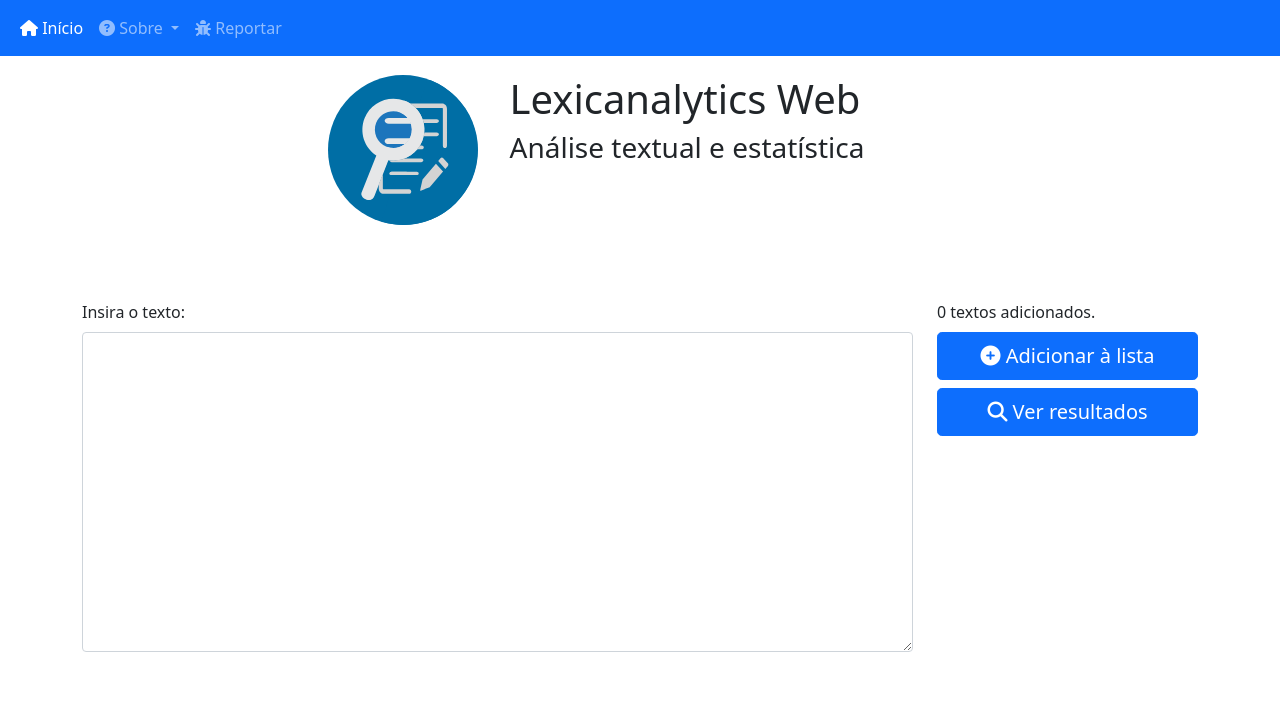
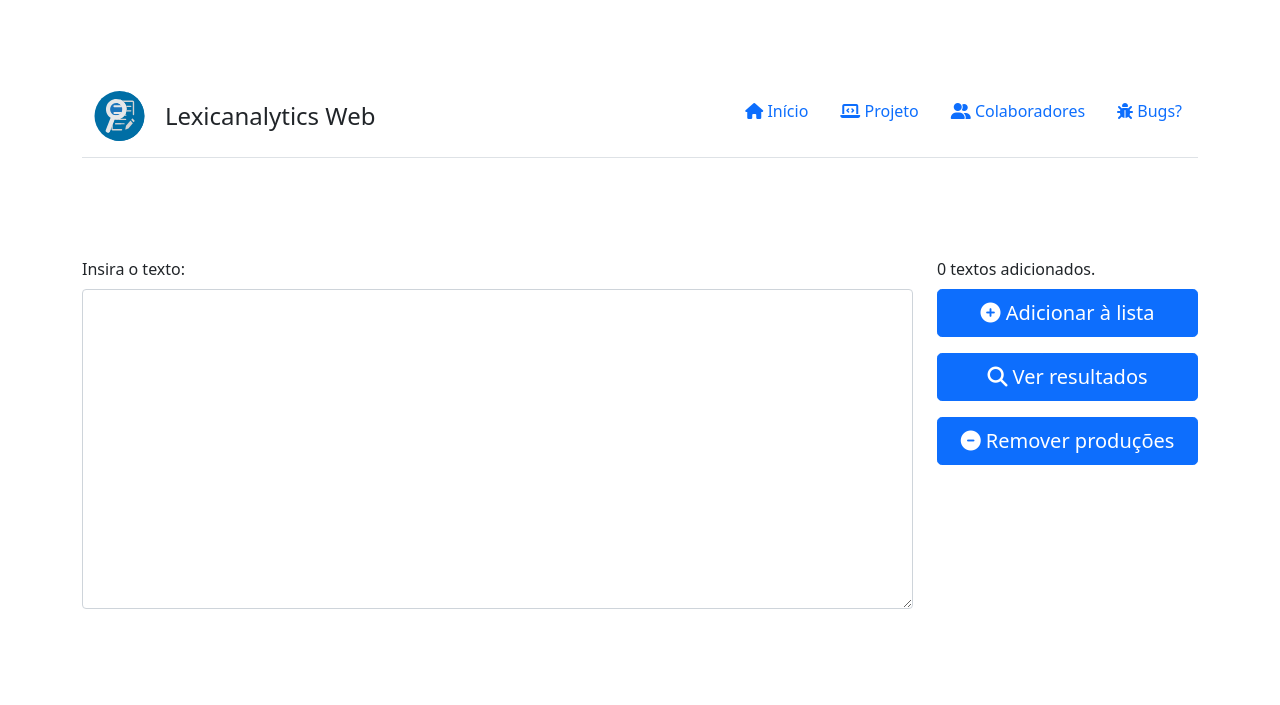
Before and after one commit to vannisson/l2.0, a Flask app: page /index in a window 1280 px wide. Shown: the top 705 px of the page. Run offline with Flask 2, Linux system fonts and the light colour scheme; parts of the project's set-up code (start-up, migrations or seed data) failed here and were passed over; some libraries are stand-ins or nearby versions.

Commit message:
added remove button and updated design

```diff
--- a/service/app.py
+++ b/service/app.py
@@ -39,6 +39,7 @@ api = Api(app = app,
 analyze_ns = api.namespace('analyze', description='Gets text and analyses.')
 prod_info_ns = api.namespace('prod_info', description='Returns production info.')
 stats_ns = api.namespace('stats', description='Returns productions basic stats info.')
+delete_texts_ns = api.namespace('delete', description='Delete all the texts.')
 
 analyze_model = api.model('Analyze params',
 				  {'text': fields.String(required = True,
@@ -217,3 +218,28 @@ class MainClass(Resource):
 				"status": "Could not make prediction",
 				"error": str(error)
 			})
+
+@delete_texts_ns.route("/")
+class MainClass(Resource):
+	def options(self):
+		response = make_response()
+		response.headers.add("Access-Control-Allow-Origin", "*")
+		response.headers.add('Access-Control-Allow-Headers', "*")
+		response.headers.add('Access-Control-Allow-Methods', "*")
+		return response
+
+	def post(self):
+		try:
+			if (os.path.exists(csv_filepath)):
+				os.remove(csv_filepath)
+			response = '{"statusCode": 200, "status": "Query made"}'
+			response = Response(json.dumps(json.loads(response), ensure_ascii=False), mimetype='application/json')
+			response.headers.add('Access-Control-Allow-Origin', '*')
+			return response
+
+		except Exception as error:
+			return jsonify({
+				"statusCode": 500,
+				"status": "Could not make prediction",
+				"error": str(error)
+		})
--- a/service/templates/base.html
+++ b/service/templates/base.html
@@ -19,40 +19,25 @@
 </head>
 
 <body {% block body_attrs %} {% endblock %}>
-    <nav class="navbar fixed-top navbar-expand-lg navbar-dark bg-primary">
-        <div class="container-fluid">
-            <div class="collapse navbar-collapse" id="navbarSupportedContent">
-                <ul class="navbar-nav me-auto mb-2 mb-lg-0">
-                    <li class="nav-item">
-                        <a class="nav-link active" aria-current="page" href="/index"><i class="fas fa-home"></i>&nbsp;Início</a>
-                    </li>
-                    <li class="nav-item dropdown">
-                        <a class="nav-link dropdown-toggle" href="#" id="navbarDropdown" role="button" data-bs-toggle="dropdown" aria-expanded="false">
-                            <i class="fas fa-question-circle"></i>&nbsp;Sobre
-                        </a>
-                        <ul class="dropdown-menu" aria-labelledby="navbarDropdown">
-                            <li><a class="dropdown-item" href="/about_project"><i class="fas fa-laptop-code"></i>&nbsp;Programa</a></li>
-                            <li><a class="dropdown-item" href="/about_people"><i class="fas fa-user-friends"></i>&nbsp;Autores</a></li>
-                        </ul>
-                        <li class="nav-item">
-                            <a class="nav-link" href="#"><i class="fas fa-bug"></i>&nbsp;Reportar</a>
-                        </li>
-                </ul>
-            </div>
-        </div>
-    </nav>
 
     <div class="container">
-        <div class="row justify-content-md-center">
-            <div class="col-md-2">
-                <img src="{{ url_for('static',filename='img/logo.svg') }}" id="logo" />
-            </div>
-            <div class="col-md-5">
-                <h1>Lexicanalytics Web</h1>
-                <h3>Análise textual e estatística</h3>
-            </div>
-        </div>
-    </div>
+        <header class="d-flex flex-wrap justify-content-center py-3 mb-4 border-bottom">
+          <a href="/index" class="d-flex align-items-center mb-3 mb-md-0 me-md-auto text-dark text-decoration-none">
+            <img class="bi me-2" width="75" height="50"src="{{ url_for('static',filename='img/logo.svg') }}"/>
+            <span class="fs-4"> Lexicanalytics Web</span>
+          </a>
+
+          <ul class="nav nav-pills">
+            <li class="nav-item"><a class="nav-link"href="/index"><i class="fas fa-home"></i>&nbsp;Início</a></li>
+            <li class="nav-item"><a class="nav-link"href="/about_project"><i class="fas fa-laptop-code"></i>&nbsp;Projeto</a></li>
+            <li class="nav-item"><a class="nav-link"href="/about_people"><i class="fas fa-user-friends"></i>&nbsp;Colaboradores</a></li>
+            <li class="nav-item"><a class="nav-link"><i class="fas fa-bug"></i>&nbsp;Bugs?</a></li>
+          </ul>
+        </header>
+      </div>
+
+
+
     <div id="content">{% block content %}{% endblock %}</div>
 
     <footer class="container">© 2021 Copyright: Universidade Federal de Alagoas </footer>
--- a/service/templates/index.html
+++ b/service/templates/index.html
@@ -8,11 +8,12 @@
                     </div>
                     <div class="col-3">
                         <label class="form-label" id="num_texts">{{ num_prod }}</label><label class="form-label">&nbsp;textos adicionados.</label>
-                        <div class="d-grid gap-2 mx-auto">
+                        <div class="d-grid gap-3 mx-auto">
                             <button class="btn btn-primary btn-lg" id="add_button" onclick="analyze()"><i class="fas fa-plus-circle"></i>&nbsp;Adicionar à lista</button>
                             <form class="d-grid" action="/results" method="post">
                                 <button class="btn btn-primary btn-lg" id="results_button"><i class="fas fa-search"></i>&nbsp;Ver resultados</button>
                             </form>
+                            <button class="btn btn-primary btn-lg" id="delete_button" onclick="delete_texts()"><i class="fas fa-minus-circle"></i></i>&nbsp;Remover produções</button>
                         </div>
                     </div>
                 </div>
```
Also changed, not shown: service/static/js/app.js (+28 -2 lines).
